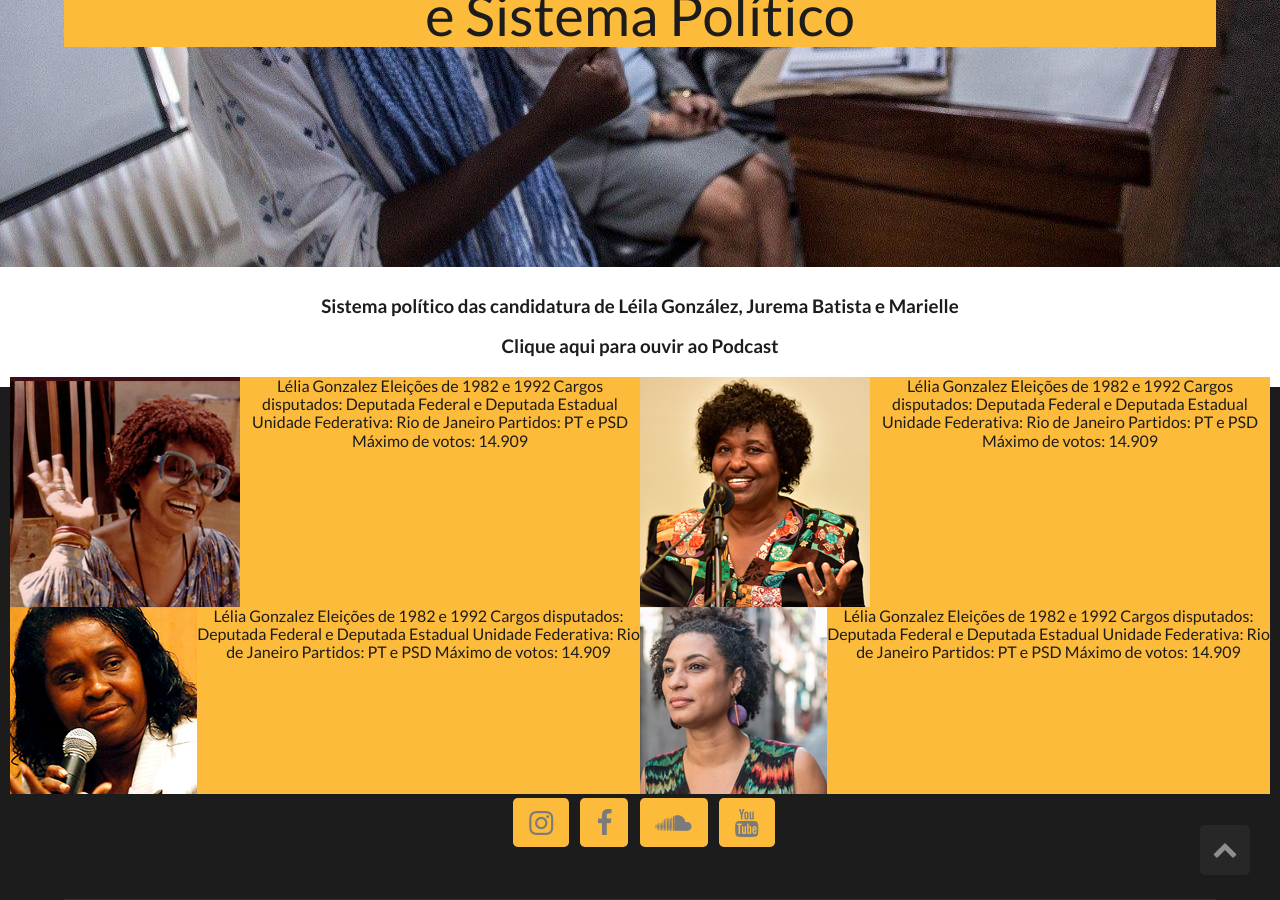
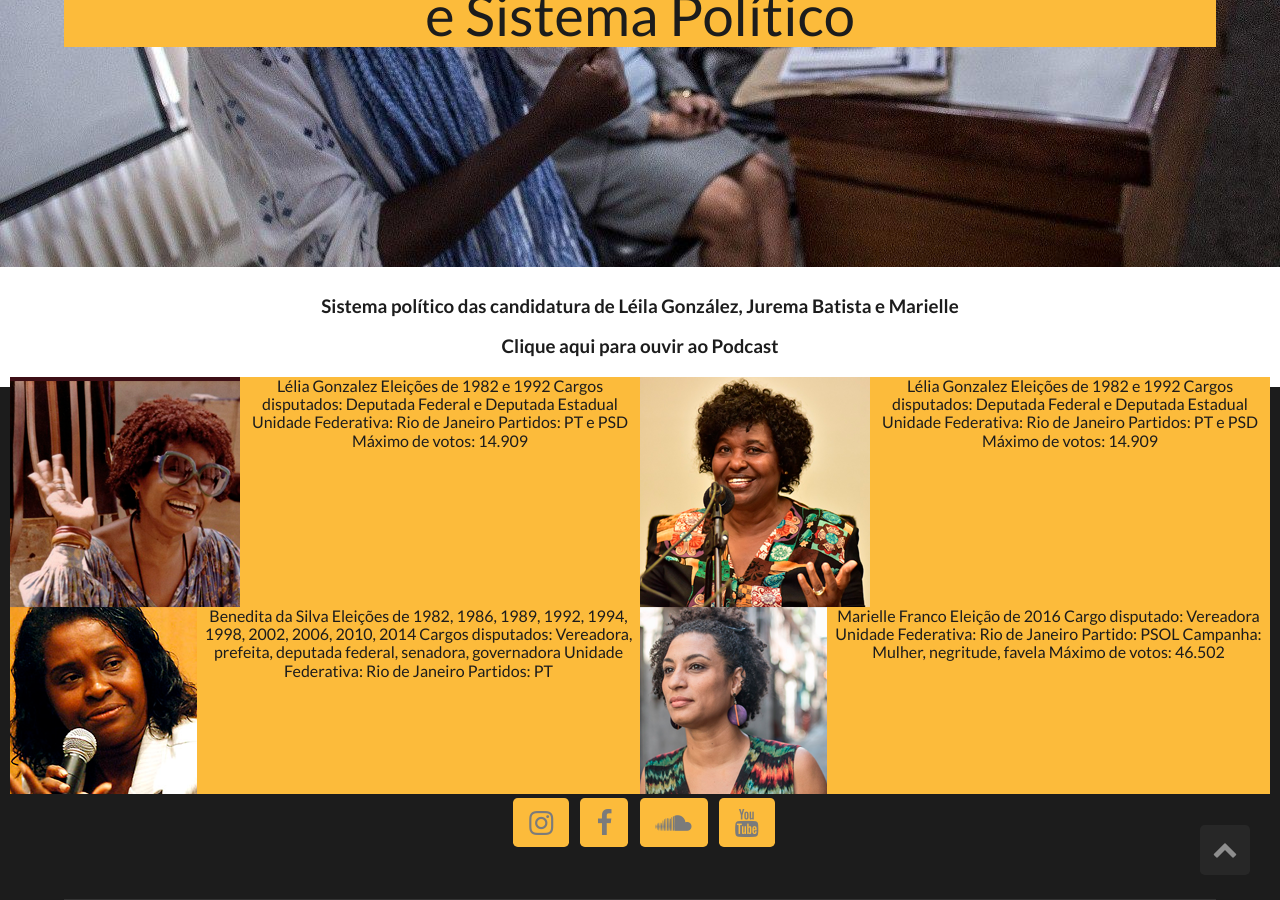
Before and after one commit to ciudadanointeligente/mulheresnegrasdecidem, a Jekyll site: the page built from index.html, in a window 1280 px wide and 900 px high, scrolled down 1911 px. Built offline with Jekyll 4.4.1, drawn with Linux system fonts in a browser that asks for light colours; some web fonts are replaced; the list of posts is cut into pages by our own code.

Commit message:
Arreglaond textos candidatas

```diff
--- a/_layouts/main.html
+++ b/_layouts/main.html
@@ -55,23 +55,23 @@ layout: default
   <div class="candidata">
     <img src="/assets/img/foto3.png">
     <div class="texto-candidata">
-      Lélia Gonzalez
-      Eleições de 1982 e 1992
-      Cargos disputados: Deputada Federal e Deputada Estadual
-      Unidade Federativa: Rio de Janeiro
-      Partidos: PT e PSD
-      Máximo de votos: 14.909
+      Benedita da Silva
+Eleições de 1982, 1986, 1989, 1992, 1994, 1998, 2002, 2006, 2010, 2014
+Cargos disputados: Vereadora, prefeita, deputada federal, senadora, governadora
+Unidade Federativa: Rio de Janeiro
+Partidos: PT
     </div>
   </div>
   <div class="candidata">
     <img src="/assets/img/foto4.png">
     <div class="texto-candidata">
-      Lélia Gonzalez
-      Eleições de 1982 e 1992
-      Cargos disputados: Deputada Federal e Deputada Estadual
-      Unidade Federativa: Rio de Janeiro
-      Partidos: PT e PSD
-      Máximo de votos: 14.909
+      Marielle Franco
+Eleição de 2016
+Cargo disputado: Vereadora
+Unidade Federativa: Rio de Janeiro
+Partido: PSOL
+Campanha: Mulher, negritude, favela
+Máximo de votos: 46.502
     </div>
   </div>
 </section>
```
